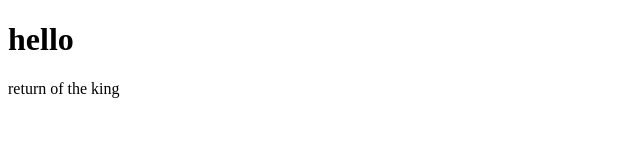
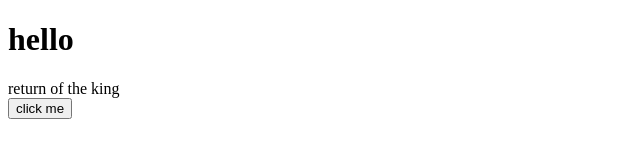
Before and after one commit to MMhtII/test-git-three, a plain HTML site: page index.html in a window 1280 px wide. Shown: the whole page, without its empty margins (0-640 px from the left). Drawn offline with Linux system fonts and the light colour scheme.

Commit message:
new button added

```diff
--- a/index.html
+++ b/index.html
@@ -11,7 +11,9 @@
         return of the king
     </article>
     <div class="reza" >
-
+        <button  class="btn" >
+            click me
+        </button>
     </div>
 </body>
 </html>
```
